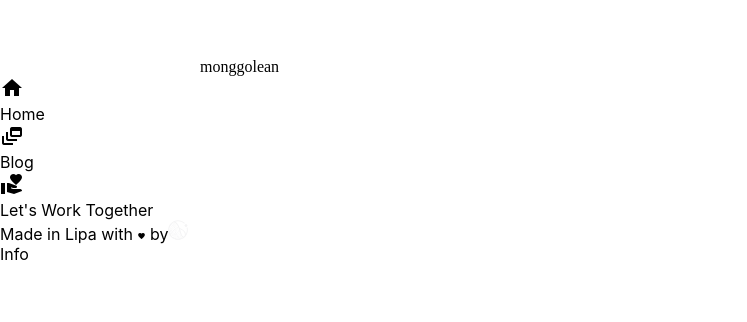
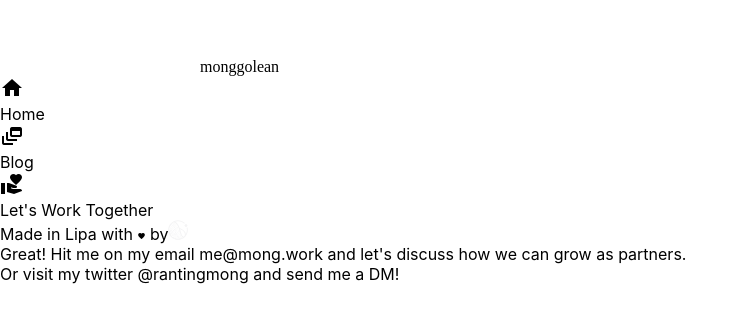
Before and after one commit to rantingmong/monggolean, a Next.js app: page /info in a window 1280 px wide. Shown: the part 128-450 px from the top of the page, without its empty margins (0-747 px from the left). Built offline with nearby package versions, Linux system fonts and the light colour scheme; a web font is replaced by a local one.

Commit message:
Adjust post design and add info page.

```diff
--- a/pages/info.tsx
+++ b/pages/info.tsx
@@ -1,3 +1,9 @@
 export default function Info() {
-  return <div className='p-5'>Info</div>
+  return (
+    <div className='p-5'>
+      <span>Great! Hit me on my email <a href="mailto:me@mong.work">me@mong.work</a> and let's discuss how we can grow as partners.</span>
+      <br/>
+      <span>Or visit my twitter <a href="https://twitter.com/rantingmong">@rantingmong</a> and send me a DM!</span>
+    </div>
+  )
 }
```
Also changed, not shown: pages/blog/[handle].tsx (+3 -4 lines).
